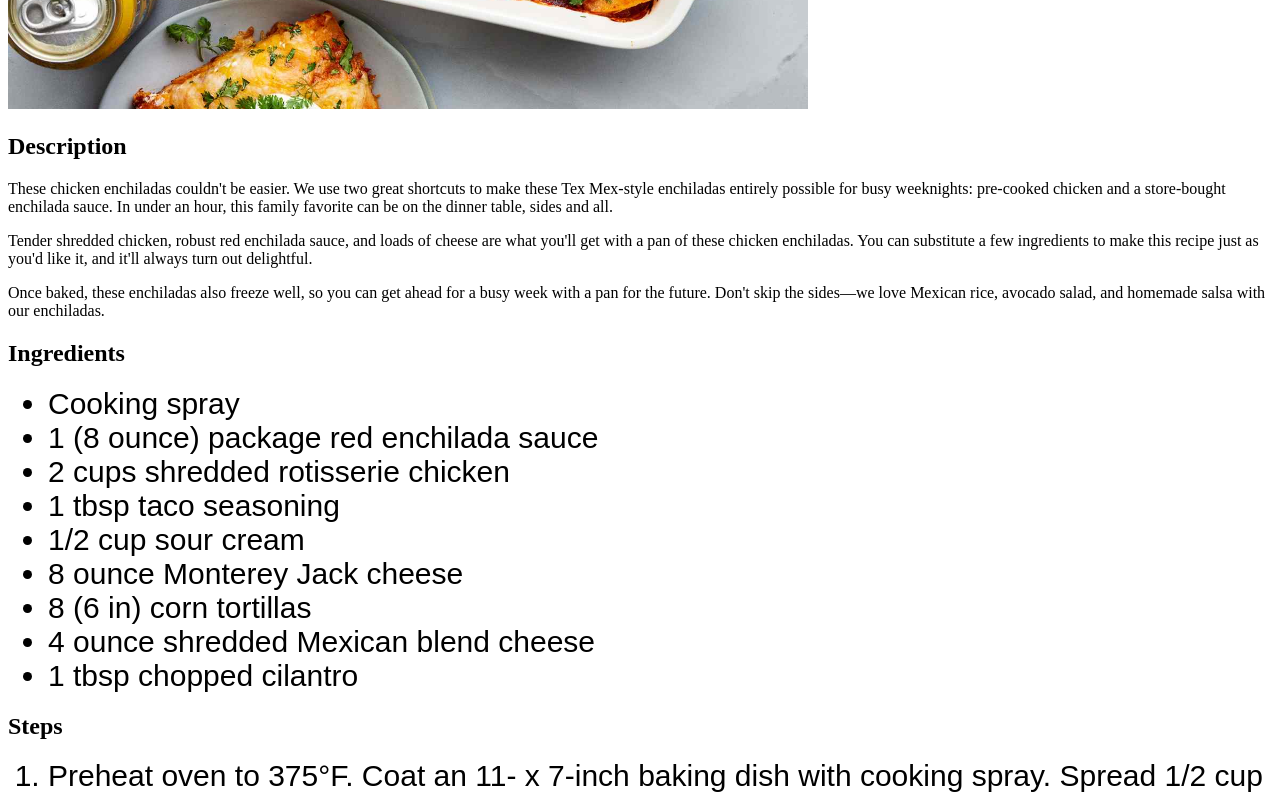
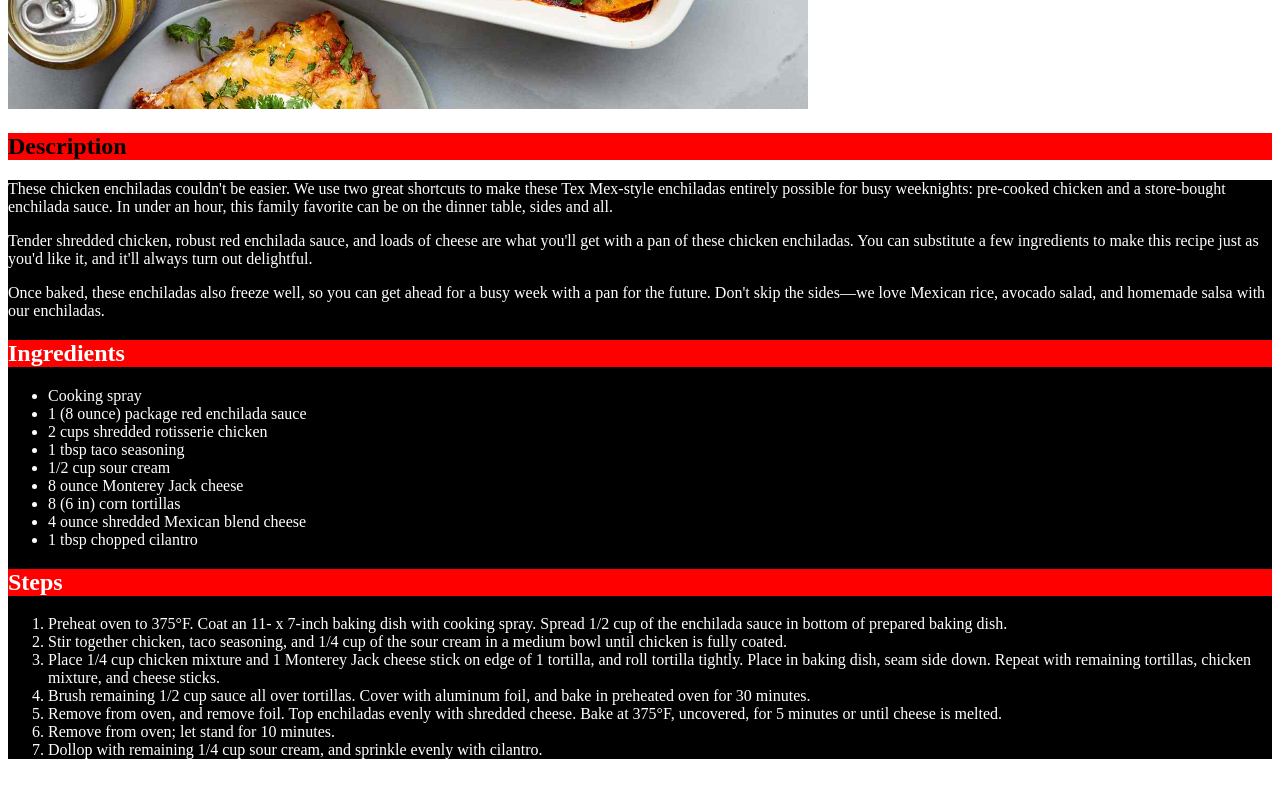
Before and after one commit to stephenlindstrom/odin-recipes, a plain HTML site: page recipes/chicken-enchilada.html in a window 1280 px wide. Shown: the part 640-1436 px from the top of the page. After the commit the page ends 1415 px from the top, so only its background shows below. Drawn offline with Linux system fonts and the light colour scheme.

```diff
--- a/style.css
+++ b/style.css
@@ -5,7 +5,16 @@
     text-align: center;
 }
 
-li {
+.recipe-title {
     font-size: 30px;
     font-family: Arial, Helvetica, sans-serif;
 }
+
+h2 {
+    background-color: red;
+}
+
+div {
+    color: white;
+    background-color: black;
+}
```
Also changed, not shown: index.html (+2 -2 lines).
